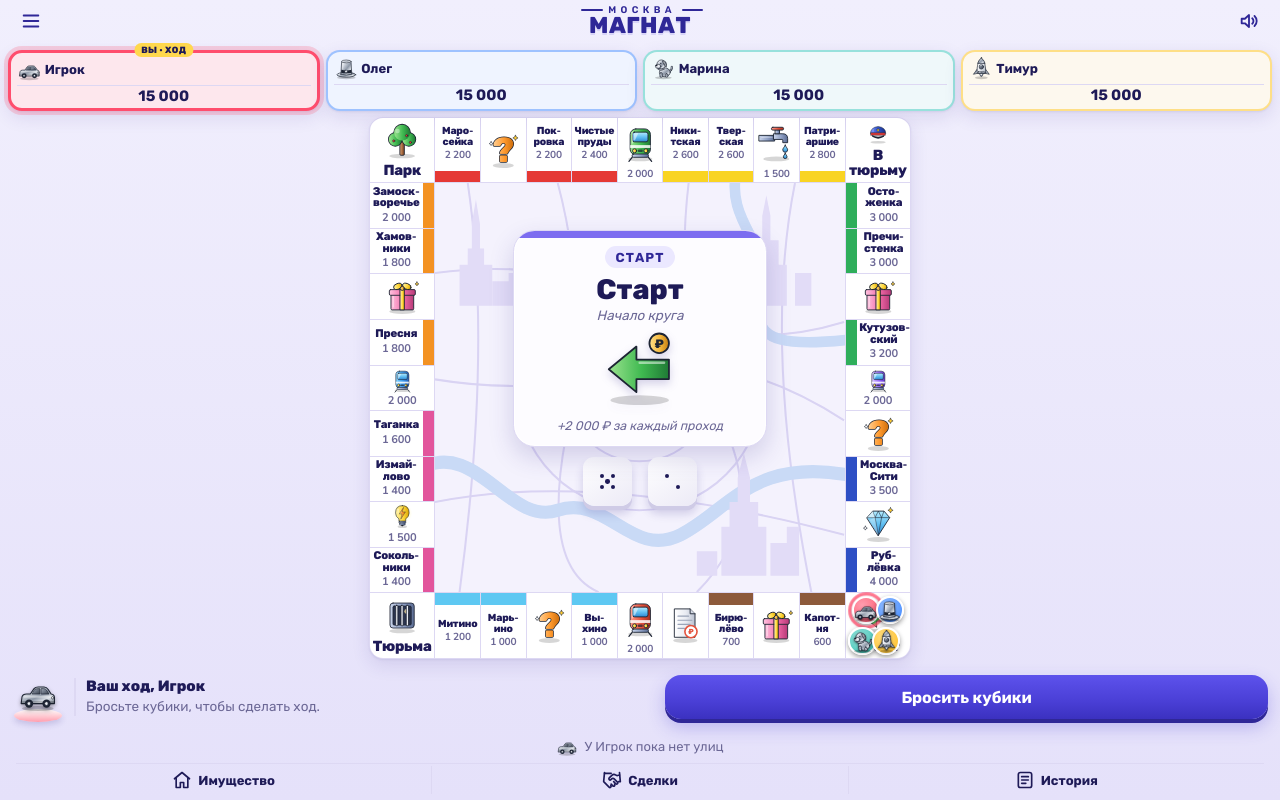
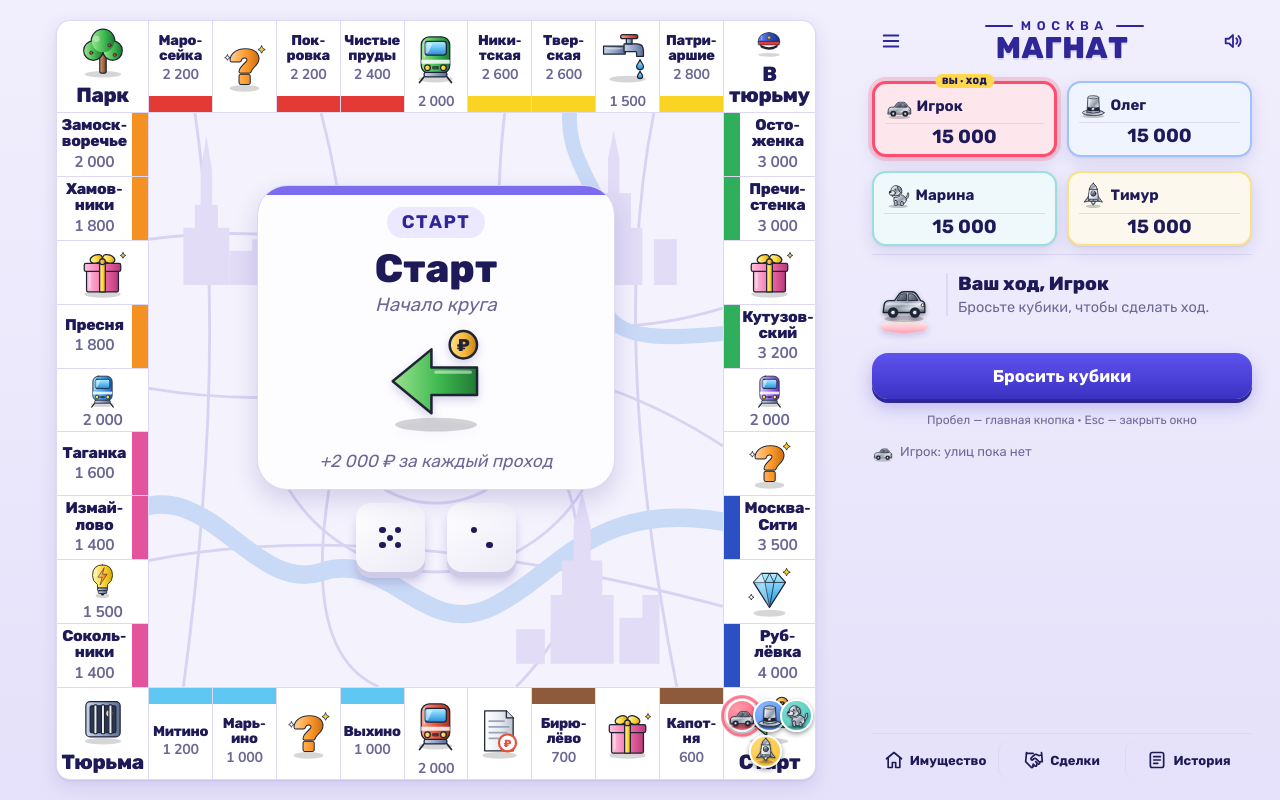
Before and after one commit to krasnikofff-png/Monopoly, a website built with Vite: page index.html in a window 1280 px wide. Both pictures are taken after a click on the button "Новая игра". Built offline with nearby package versions, Linux system fonts and the light colour scheme.

Commit message:
Версия для компьютера: поле во всю высоту и боковая панель, управление с клавиатуры, подсветка при наведении
Co-Authored-By: Claude Opus 5.5 <noreply@anthropic.com>
Claude-Session: https://claude.ai/code/session_015irdJ51NzdLB9mprNgS9Lh

```diff
--- a/src/ui/app.ts
+++ b/src/ui/app.ts
@@ -264,6 +264,7 @@ export class App {
     }
     this.sound.enabled = this.prefs.sound;
     root.addEventListener('click', (e) => this.onClick(e));
+    window.addEventListener('keydown', (e) => this.onKey(e));
     root.addEventListener('input', (e) => {
       const t = e.target as HTMLInputElement;
       if (t.dataset.name !== undefined) this.setup[Number(t.dataset.name)].name = t.value;
@@ -1123,6 +1124,34 @@ export class App {
     }
   }
 
+  /** Клавиатура (компьютер): пробел/Enter — главная кнопка, Esc — закрыть окно. */
+  private onKey(e: KeyboardEvent): void {
+    if (e.metaKey || e.ctrlKey || e.altKey) return;
+    const el = document.activeElement as HTMLElement | null;
+    if (el && (el.tagName === 'INPUT' || el.tagName === 'TEXTAREA')) return;
+    const q = (sel: string) => this.root.querySelector<HTMLElement>(sel);
+    if (e.key === 'Escape') {
+      const close = q('.overlay:not(.locked):not(.sticky) [data-act=close]');
+      if (close) {
+        e.preventDefault();
+        close.click();
+      }
+      return;
+    }
+    if (e.key !== ' ' && e.key !== 'Enter') return;
+    if (e.repeat) return;
+    const overlay = q('.overlay');
+    const target =
+      q('[data-act=ready]') ??
+      (overlay ? null : q('[data-act=dismissNotice]')) ??
+      (this.modal === 'card' ? q('.modal [data-act=close]') : null) ??
+      (overlay ? null : q('.btns .btn.green:not(:disabled)'));
+    if (target) {
+      e.preventDefault();
+      target.click();
+    }
+  }
+
   // ——————————————————— Отрисовка ———————————————————
 
   private render(): void {
@@ -1320,7 +1349,7 @@ export class App {
     const p = game.player(me);
     const owned = game.ownedBy(me);
     if (!owned.length) {
-      return `<div class="mycards empty"><span>${tk(p)} У ${esc(p.name)} пока нет улиц</span></div>`;
+      return `<div class="mycards empty"><span>${tk(p)} ${esc(p.name)}: улиц пока нет</span></div>`;
     }
     return `<div class="mycards" style="--pc:${p.color}">${owned
       .map((id) => {
@@ -1387,7 +1416,7 @@ export class App {
   private bar(p: { token: string; color: string } | null, title: string, sub: string, btns: string, wait = false): string {
     return `<div class="who">${p ? `<div class="pedestal" style="--pc:${p.color}">${tk(p)}</div>` : ''}</div>
       <div class="info"><div class="atitle">${title}</div><div class="asub ${wait ? 'wait' : ''}">${sub}</div></div>
-      <div class="btns">${btns}</div>`;
+      <div class="btns">${btns}${btns ? '<div class="keyhint">Пробел — главная кнопка · Esc — закрыть окно</div>' : ''}</div>`;
   }
 
   private panelHtml(): string {
--- a/src/ui/styles.css
+++ b/src/ui/styles.css
@@ -1868,3 +1868,168 @@ button {
   color: #c47d12;
   font-weight: 700;
 }
+
+/* ——— Компьютер: поле слева во всю высоту, справа боковая панель ——— */
+@media (min-width: 900px) and (min-aspect-ratio: 1 / 1) {
+  .game {
+    display: grid;
+    grid-template-columns: minmax(0, 1fr) 380px;
+    grid-template-rows: auto auto auto 1fr auto;
+    grid-template-areas:
+      'board hdr'
+      'board players'
+      'board action'
+      'board cards'
+      'board nav';
+    column-gap: 28px;
+    max-width: 1500px;
+    margin: 0 auto;
+    padding: 20px 28px;
+  }
+  .hdr {
+    grid-area: hdr;
+    padding: 0;
+  }
+  .hdr-logo {
+    font-size: 30px;
+  }
+  .players {
+    grid-area: players;
+    grid-template-columns: 1fr 1fr;
+    padding: 18px 0 8px;
+    gap: 14px 10px;
+  }
+  .chip {
+    padding: 8px 10px 6px;
+  }
+  .chip .pn {
+    font-size: 15px;
+  }
+  .chip .pm {
+    font-size: 19px;
+  }
+  .chip .tok {
+    font-size: 22px;
+  }
+  .board-wrap {
+    grid-area: board;
+    padding: 0;
+  }
+  .board {
+    /* На широком экране поле квадратное и упирается в высоту окна. */
+    height: var(--bw);
+  }
+  .action {
+    grid-area: action;
+    flex-wrap: wrap;
+    align-content: flex-start;
+    align-items: flex-start;
+    padding: 18px 0 10px;
+    border-top: 1px solid var(--line);
+    min-height: 0;
+  }
+  .who {
+    width: 64px;
+  }
+  .pedestal {
+    font-size: 40px;
+  }
+  .info {
+    flex: 1;
+  }
+  .atitle {
+    font-size: 19px;
+  }
+  .asub {
+    font-size: 14.5px;
+    -webkit-line-clamp: 5;
+  }
+  .btns {
+    width: 100%;
+    margin-top: 10px;
+  }
+  .btns .btn,
+  .btns .btn.big {
+    font-size: 17px;
+    padding: 13px 10px;
+  }
+  .mycards {
+    grid-area: cards;
+    flex-wrap: wrap;
+    align-content: flex-start;
+    overflow: auto;
+    padding: 4px 0 12px;
+  }
+  /* Фишки на большом поле — помельче, чтобы не закрывали клетки. */
+  .token {
+    font-size: calc(var(--bw) * 0.044);
+  }
+  .tokens.n3 .token,
+  .tokens.n4 .token {
+    font-size: calc(var(--bw) * 0.036);
+  }
+  .tokens.n5 .token,
+  .tokens.n6 .token {
+    font-size: calc(var(--bw) * 0.03);
+  }
+  .mycards.empty {
+    justify-content: flex-start;
+  }
+  .nav {
+    grid-area: nav;
+    margin: 0;
+    padding: 6px 0 0;
+  }
+  .nav button {
+    padding: 10px 0;
+    border-radius: 12px;
+  }
+  .modal {
+    width: min(460px, 100%);
+  }
+  .menu-card {
+    width: min(460px, 100%);
+  }
+  .toast {
+    top: 24px;
+  }
+  .btns .keyhint {
+    display: block;
+  }
+}
+
+/* Подсказка про клавиши — только на компьютере. */
+.keyhint {
+  display: none;
+  font-size: 12px;
+  color: var(--muted);
+  text-align: center;
+  margin-top: 6px;
+}
+
+/* ——— Мышь: подсветка при наведении ——— */
+@media (hover: hover) and (pointer: fine) {
+  .btn:hover:not(:disabled) {
+    filter: brightness(1.07);
+  }
+  .nav button:hover,
+  .hbtn:hover {
+    background: var(--indigo-l);
+  }
+  .cell:hover {
+    box-shadow: inset 0 0 0 2px var(--indigo);
+    z-index: 3;
+    cursor: pointer;
+  }
+  .mcard:hover,
+  .amain:hover,
+  .gmain:hover,
+  .hitem:hover,
+  .tcell:hover:not(:disabled),
+  .partner:hover {
+    border-color: var(--indigo);
+  }
+  .ccard {
+    cursor: pointer;
+  }
+}
```
